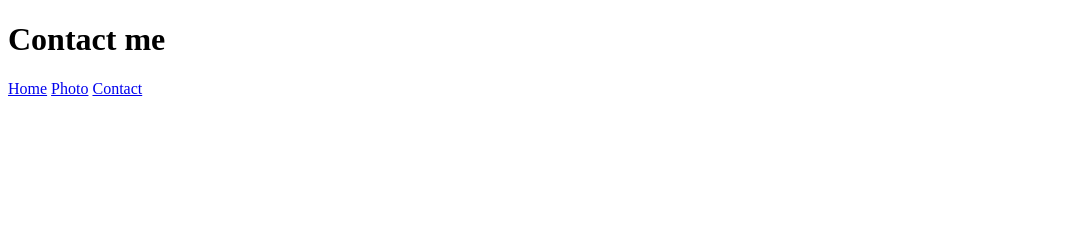
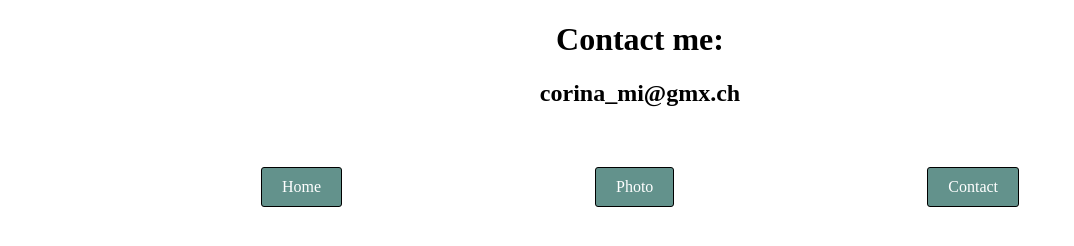
Before and after one commit to corinamittelholzer/Croissant, a plain HTML site: page contact.html in a window 1280 px wide. Shown: the whole page, without its empty margins (0-1074 px from the left). Drawn offline with Linux system fonts and the light colour scheme.

Commit message:
style navigationlinks and photo

```diff
--- a/contact.html
+++ b/contact.html
@@ -4,12 +4,16 @@
     <meta charset="UTF-8" />
     <meta http-equiv="X-UA-Compatible" content="IE=edge" />
     <meta name="viewport" content="width=device-width, initial-scale=1.0" />
+    <link rel="stylesheet" href="/src/style.css" />
     <title>Croissant Contact</title>
   </head>
   <body>
-    <h1>Contact me</h1>
-    <a href="/">Home</a>
-    <a href="/photo.html">Photo</a>
-    <a href="/contact.html">Contact</a>
+    <h1>Contact me:</h1>
+    <h2>corina_mi@gmx.ch</h2>
+    <div class="navigationlinks">
+      <a href="/">Home</a>
+      <a href="/photo.html">Photo</a>
+      <a href="/contact.html">Contact</a>
+    </div>
   </body>
 </html>
--- a/src/style.css
+++ b/src/style.css
@@ -1,4 +1,27 @@
+body {
+  text-align: center;
+}
+
 img {
   display: block;
   margin: 0 auto;
+  padding: 10px;
+  border: 2px solid rgb(99, 146, 140);
+  border-radius: 3px;
 }
+
+.navigationlinks {
+  display: flex;
+  justify-content: space-evenly;
+  border: 2px;
+}
+
+.navigationlinks a {
+  color: white;
+  border: 1px solid black;
+  padding: 10px 20px;
+  background-color: rgb(99, 146, 140);
+  margin-top: 40px;
+  text-decoration: none;
+  border-radius: 3px;
+}
```
Also changed, not shown: index.html (+6 -3 lines), photo.html (+5 -3 lines).
